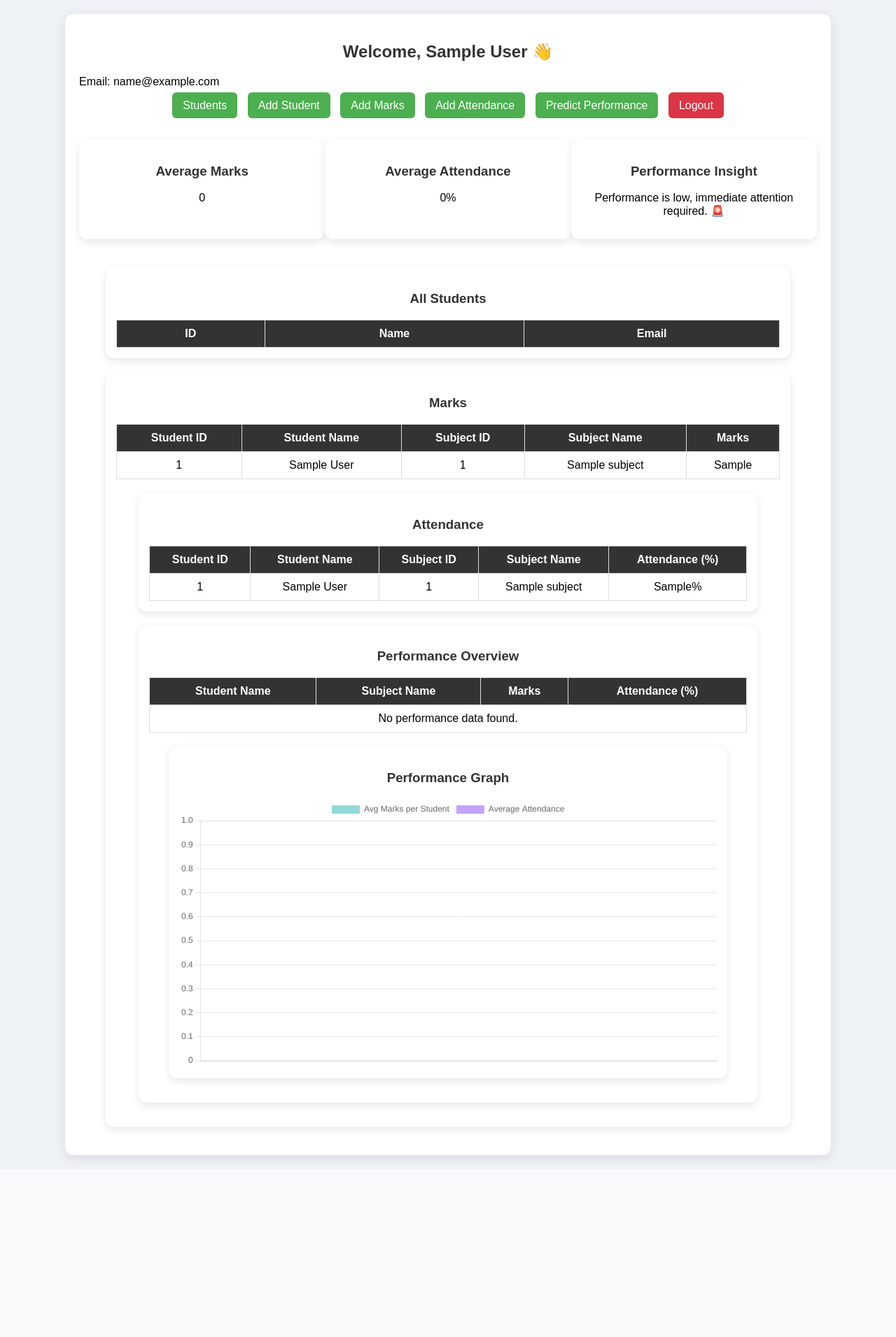
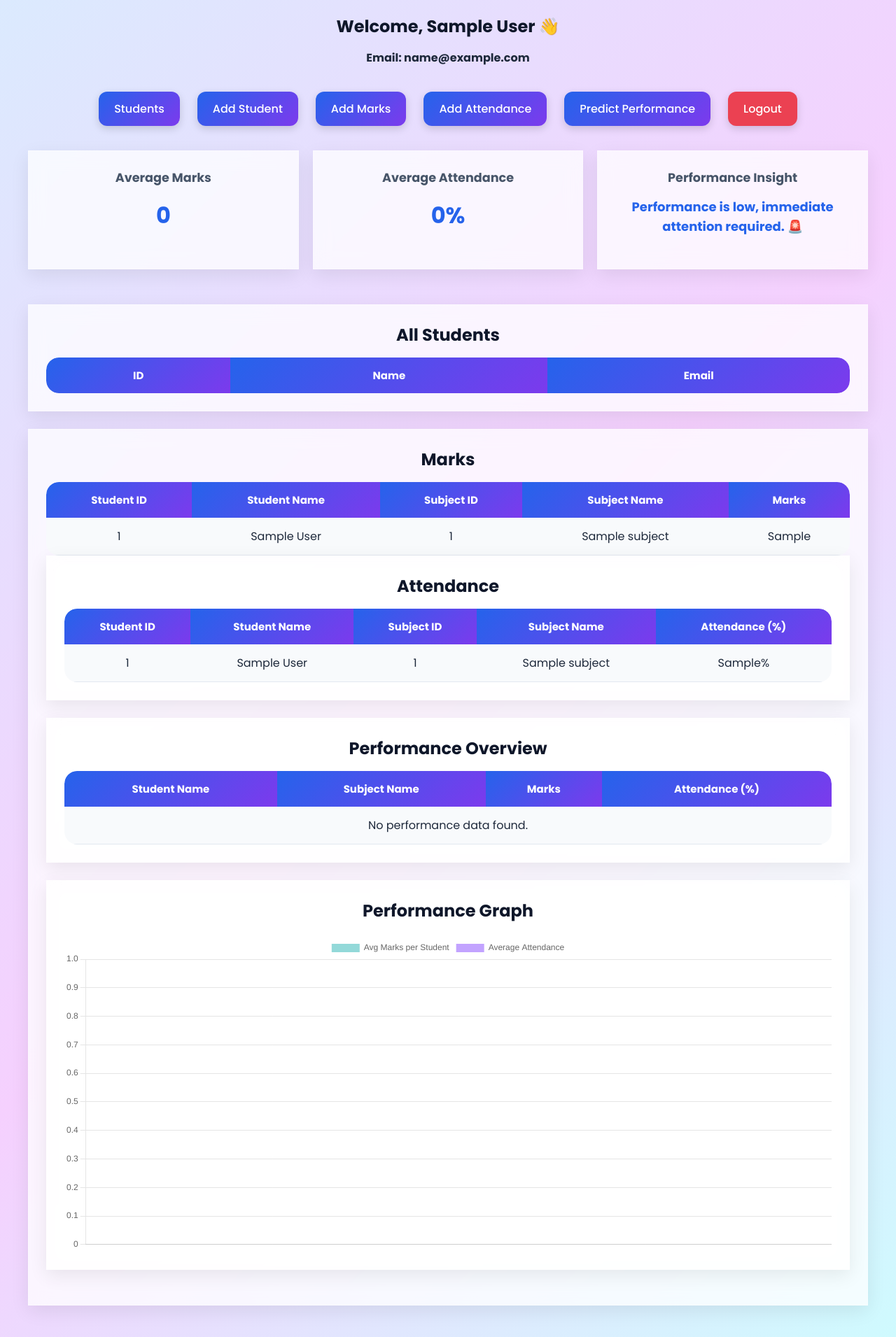
Before and after one commit to Gunjan750/acadiq, a PHP site: page /dashboard.php in a window 1280 px wide. Shown: the whole page at 70% size. Before the commit the page ends 1664 px from the top, so only its background shows below. Run offline with PHP 8.4, Linux system fonts and the light colour scheme; the visitor is signed in with stand-in values (Sample User, id 1); tables that the repository leaves empty or names only in its code hold one stand-in row (values such as "Sample post"); lists and menus that the app fills with data are empty.

Commit message:
Completed AcadIQ student management system

```diff
--- a/dashboard.php
+++ b/dashboard.php
@@ -131,7 +131,7 @@
 
     <div class="card">
         <h3>Performance Insight</h3>
-        <p><?php echo $insight; ?></p>
+        <p style="font-size: large;"><?php echo $insight; ?></p>
     </div>
     </div>
 
@@ -292,14 +292,13 @@
             ?>
         </table>
     </div>
+    </div>
 
     <!-- Chart -->
     <div class="card">
         <h3>Performance Graph</h3>
         <canvas id="myChart"></canvas>
     </div>
-
-</div>
 
 <script>
 const labels = <?php echo json_encode($labels); ?>;
--- a/login.php
+++ b/login.php
@@ -44,7 +44,7 @@
     <form method="POST">
         <input type="email" name="email" placeholder="Email" required><br>
         <input type="password" name="password" placeholder="Password" required><br>
-        <button type="submit" name="login">Login</button>
+        <button type="submit" name="login">Login</button><br><br>
         <p>Don't have an account? <a href="register.php">Register</a></p>
     </form>
 </div>
--- a/register.php
+++ b/register.php
@@ -56,7 +56,7 @@
         <input type="email" name="email" placeholder="Email" required><br>
         <input type="password" name="password" placeholder="Password" required><br>
 
-        <button name="register">Register</button>
+        <button name="register">Register</button><br><br>
     </form>
 
     <p>Already have an account? <a href="login.php">Login</a></p>
--- a/style.css
+++ b/style.css
@@ -1,128 +1,204 @@
+@import url('https://fonts.googleapis.com/css2?family=Poppins:wght@300;400;500;600;700&display=swap');
 /* 🌐 Global */
+*{
+    margin: 0;
+    padding: 0;
+    box-sizing: border-box;
+    font-family: 'Poppins', sans-serif;
+}
 body {
-    font-family: Arial, sans-serif;
-    background-color: #eef2f7;
-    margin: 0;
+    background: linear-gradient(135deg, #dbeafe, #f5d0fe, #cffafe);
+    min-height: 100vh;
     padding: 20px;
+    color: #1e293b;
+}
+p {
+    text-align: center;
+    line-height: 1.6;
+    margin-bottom: 20px;
+    font-weight: bold;
+    color: #1e293b;
+    font-family: 'Poppins', sans-serif;
 }
 
 /* 📦 Container */
 .container {
-    width: 85%;
+    width: 100%;
     margin: auto;
-    background-color: #fff;
-    padding: 20px;
-    border-radius: 12px;
-    box-shadow: 0 4px 15px rgba(0, 0, 0, 0.1);
+    max-width: 1200px;
+    animation: fadeIn 0.7s ease;
 }
 
 /* 🧾 Headings */
+h1, h2, h3 {
+    color: #0f172a;
+    margin-bottom: 15px;
+}
 h2, h3 {
-    color: #333;
+    font-size: 1.5rem;
     text-align: center;
+    font-weight: 700;
 }
 
 /* 🔗 Navigation */
 .nav-links {
-    text-align: center;
-    margin-bottom: 20px;
+    display: flex;
+    justify-content: center;
+    margin: 30px 0;
+    gap: 15px;
+    flex-wrap: wrap;
 }
 
 .nav-links a {
     margin: 5px;
-    padding: 10px 15px;
+    padding: 12px 22px;
     text-decoration: none;
-    background: #4CAF50;
+    background: linear-gradient(135deg, #2563eb, #7c3aed);
     color: white;
-    border-radius: 6px;
-    transition: 0.3s;
+    border-radius: 12px;
+    transition: 0.3s ease;
+    font-weight: 500;
+    box-shadow: 0 4px 12px rgba(0,0,0,0.15);
 }
 
 .nav-links a:hover {
-    background: #388e3c;
+    transform: translateY(-2px) scale(1.03);
+    opacity: 0.95;
 }
 
 /* 📝 Forms */
-input, button {
+form {
+    margin-top: 20px;
+}
+input, select {
     width: 100%;
-    padding: 10px;
-    margin: 10px 0;
-    border-radius: 6px;
-    border: 1px solid #ccc;
+    padding: 14px 16px;
+    margin: 12px 0;
+    border: none;
+    border-radius: 14px;
+    background: #f8fafc;
+    box-shadow: inset 2px 2px 6px rgba(0,0,0,0.5);
+    font-size: 15px;
+    transition: 0.3s ease;
+}
+input:focus, select:focus {
+    outline: none;
+    border: 2px solid #6366f1;
+    background: white;
 }
 
 button {
-    background-color: #28a745;
+    width: 100%;
+    padding: 14px;
+    background: linear-gradient(135deg, #2563eb, #7c3aed);
     color: white;
     border: none;
-    border-radius: 5px;
+    border-radius: 14px;
     cursor: pointer;
-    transition: 0.3s;
+    transition: 0.3s ease;
+    font-size: 16px;
+    font-weight: 600;
+    margin-top: 10px;
 }
 
 button:hover {
-    background-color: #218838;
+    transform: translateY(-2px);
+    box-shadow: 0 6px 18px rgba(37,99,235,0.35);
 }
 
 /* 📊 Cards */
 .card {
-    background: #fff;
-    padding: 15px;
-    margin: 20px auto;
-    border-radius: 12px;
-    width: 90%;
-    box-shadow: 0 4px 12px rgba(0,0,0,0.1);
-    text-align: center;
+    background: rgba(255, 255, 255, 0.75);
+    backdrop-filter: blur(12px);
+    padding: 25px;
+    margin-bottom: 25px;
+    box-shadow: 0 8px 25px rgba(0,0,0,0.08);
+    transition: 0.3s ease;
+    overflow: hidden;
+    border: 1px solid rgba(255, 255, 255, 0.3);
+}
+.card:hover {
+    transform: translateY(-5px);
+    box-shadow: 0 10px 30px rgba(0,0,0,0.12);
+    transition: 0.3s ease;
 }
 
 /* 📋 Tables */
+.table-container {
+    overflow-x: auto;
+    width: 100%;
+    border-radius: 18px;
+}
 table {
     width: 100%;
     border-collapse: collapse;
-    margin-top: 10px;
+    min-width: 700px;
+    overflow: hidden;
+    border-radius: 18px;
 }
 
-th {
-    background: #333;
+table th {
+    background: linear-gradient(135deg, #2563eb, #7c3aed);
     color: white;
+    padding: 14px;
+    text-align: center;
+    font-size: 15px;
+    position: sticky;
+    top: 0;
 }
 
-th, td {
-    padding: 10px;
-    border: 1px solid #ddd;
+table td {
+    padding: 14px;
+    border-bottom: 1px solid #e2e8f0;
     text-align: center;
+    background: rgba(255, 255, 255, 0.8);
 }
 
-tr:hover {
-    background-color: #f2f2f2;
+table tr:nth-child(even) td {
+    background: #f8fafc;
+}
+table tr:hover td {
+    background: #e0f2fe;
+    transition: 0.2s ease;
 }
 
 /*  Messages */
 .success {
-    color: #155724;
-    background: #d4edda;
-    padding: 10px;
-    border-radius: 6px;
+    color: #166534;
+    background: #dcfce7;
+    padding: 14px;
+    border-radius: 12px;
     text-align: center;
-    font-weight: bold;
+    margin-bottom: 15px;
+    font-weight: 500;
 }
 
 .error {
-    color: #721c24;
-    background: #f8d7da;
-    padding: 10px;
-    border-radius: 6px;
+    color: #991b1b;
+    background: #fee2e2;
+    padding: 14px;
+    border-radius: 12px;
     text-align: center;
-    font-weight: bold;
+    margin-bottom: 15px;
+    font-weight: 500;
+}
+
+.result-pass {
+    background: linear-gradient(135deg, #dcfce7, #bbf7d0);
+    border-left: 8px solid #22c55e;
+}
+.result-fail {
+    background: linear-gradient(135deg, #fee2e2, #fecaca);
+    border-left: 8px solid #ef4444;
 }
 
 /* 🚪 Logout Button */
 .logout-button {
-    background: #dc3545 !important;
+    background: #eb4152 !important;
 }
 
 .logout-button:hover {
-    background: #c82333 !important;
+    background: #c4192a !important;
 }
 
 /* List */
@@ -133,22 +209,66 @@
 
 /* Analytics Cards */
 .analytics {
-    display: flex;
-    justify-content: space-between;
+    display: grid;
+    grid-template-columns: repeat(auto-fit, minmax(240px, 1fr));
+    gap: 20px;
+    margin: 25px 0;
 }
 .analytics .card {
-    flex: 1;
+    text-align: center;
 }
-.card {
+.analytics h3 {
+    font-size: 1.1rem;
+    color: #475569;
+}
+.analytics p {
+    font-size: 2rem;
+    font-weight: 700;
+    color: #2563eb;
+    margin-top: 10px;
+}
+
+canvas {
+    width: 100% !important;
+    max-height: 450px;
     margin-top: 20px;
 }
-.card p strong {
-    font-size: 15px;
-    letter-spacing: 0.5px;
+
+a {
+    color: #2563eb;
+    text-decoration: none;
+    transition: 0.3s ease;
+    font-weight: 500;
+}
+a:hover {
+    opacity: 0.85;
+}
+.auth-container {
+    max-width: 450px;
+    margin: 50px auto;
+}
+.auth-card {
+    background: rgba(255, 255, 255, 0.82);
+    backdrop-filter: blur(14px);
+    padding: 40px;
+    border-radius: 28px;
+    box-shadow: 0 10px 35px rgba(0,0,0,0.12);
+}
+
+/* Animations */
+@keyframes fadeIn {
+    from { opacity: 0; transform: translateY(15px); }
+    to { opacity: 1; transform: translateY(0); }
 }
 
 /* 📱 Responsive Design */
 @media (max-width: 768px) {
+    body {
+        padding: 12px;
+    }
+    h2 {
+        font-size: 1.8rem;
+    }
     .container {
         width: 95%;
         padding: 15px;
@@ -159,7 +279,16 @@
         align-items: center;
         gap: 10px;
     }
+    .nav-links a {
+        width: 100%;
+        max-width: 300px;
+        text-align: center;
+    }
     table {
+        font-size: 14px;
+        min-width: 600px;
+    }
+    button {
         font-size: 14px;
     }
     input, button {
@@ -172,7 +301,7 @@
     }
     .card {
         margin-bottom: 20px;
-        padding: 10px;
+        padding: 18px;
     }
     h2 {
         font-size: 24px;
```
